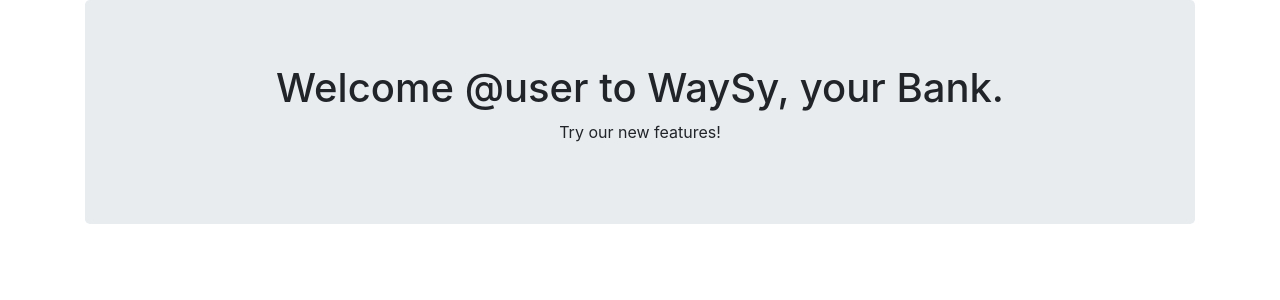
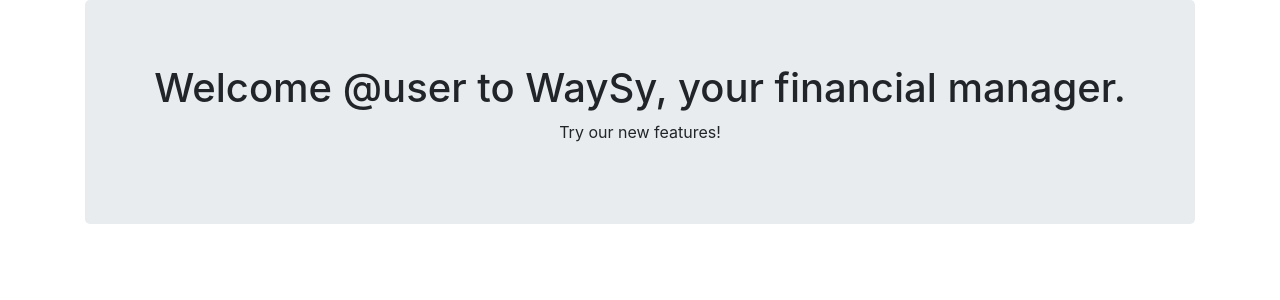
Before and after one commit to Dainerdev/financial-management, a PHP site: page / in a window 1280 px wide. Shown: the top 300 px of the page. Run offline with PHP 8.4, Linux system fonts and the light colour scheme; some libraries are stand-ins or nearby versions.

Commit message:
Ajuste de titulo y detalles

```diff
--- a/view/alerts/registered.php
+++ b/view/alerts/registered.php
@@ -4,13 +4,12 @@
     <meta charset="UTF-8">
     <meta name="viewport" content="width=device-width, initial-scale=1.0">
     <?php include '../components/link_bootstrap.php';?>
-    <title>Document</title>
+    <title>Alert - WaySy</title>
 </head>
 <body>
-
     <div class="alert signin">
         <div class="container">
-            <h4>You have successfully registered!</h4>
+            <h4>YOU HAVE SUCCESSFULLY REGISTERED!</h4>
             <p>Would you like to Log In?</p>
             <div class="buttons-alert">
                 <a href="../forms/users/login.php">Ok</a>
--- a/view/index.php
+++ b/view/index.php
@@ -3,13 +3,13 @@
 <head>
     <meta charset="UTF-8">
     <meta name="viewport" content="width=device-width, initial-scale=1.0">
-    <title>My Bank - Dainer Florian</title>
+    <title>WaySy</title>
     <?php include 'components/link_bootstrap.php';?>
 </head>
 <body>
     <div class="container">
         <header class="jumbotron text-center">
-            <h1>Welcome @user to WaySy, your Bank.</h1>
+            <h1>Welcome @user to WaySy, your financial manager.</h1>
             <p>Try our new features!</p>
         </header>
     </div>
```
